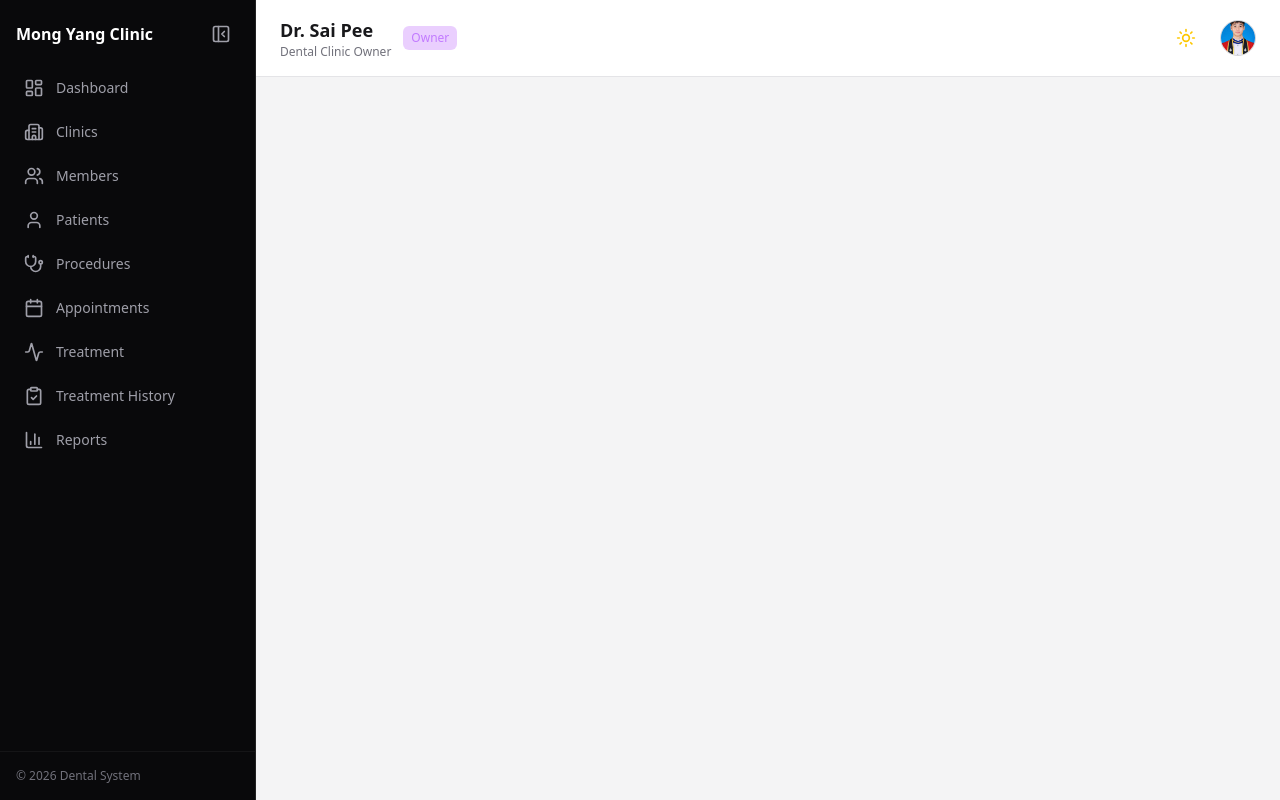
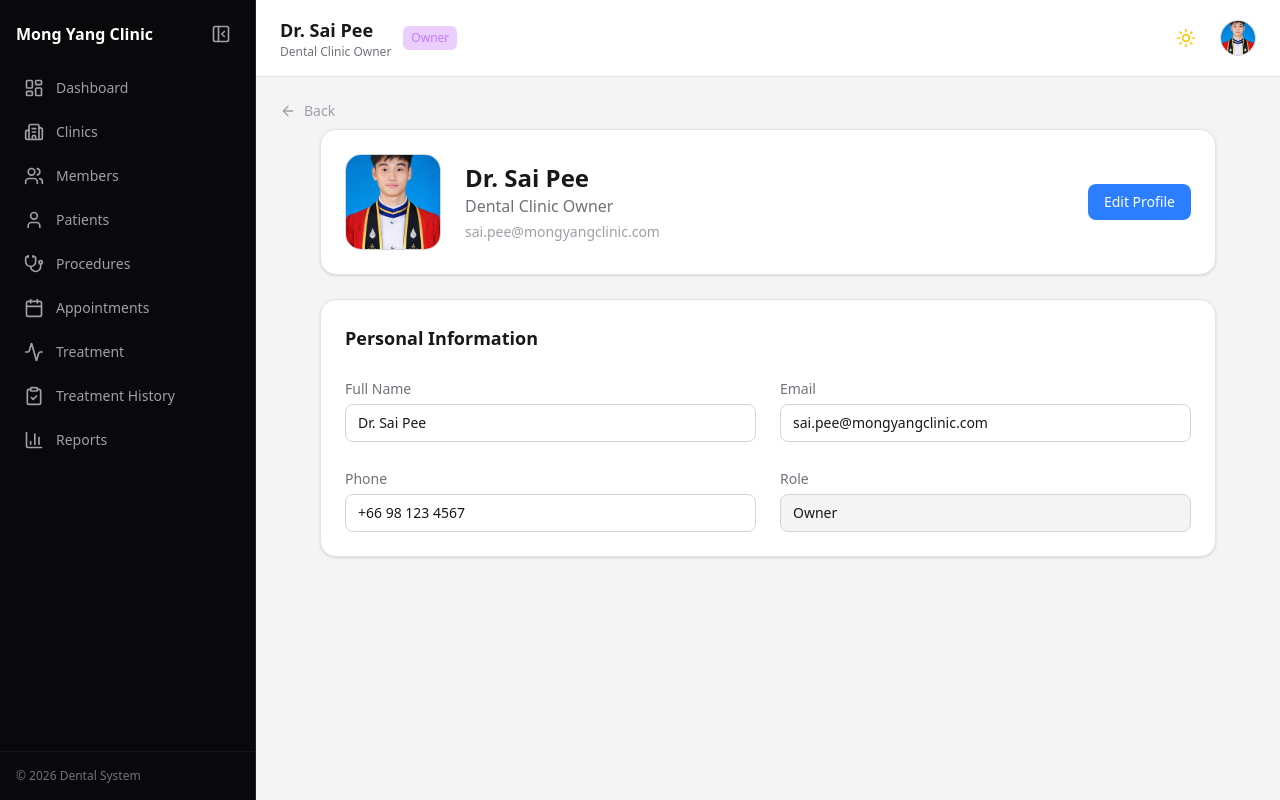
Before and after one commit to ahpharjr/DentalPatientMangement, a React (Vite) app in the folder patient-management-fronted/: page /profile in a window 1280 px wide. Built offline with nearby package versions, Linux system fonts and the light colour scheme.

Commit message:
Add Profile Page

```diff
--- a/patient-management-fronted/src/App.jsx
+++ b/patient-management-fronted/src/App.jsx
@@ -23,6 +23,7 @@ import TreatmentDetails from "./pages/treatments/TreatmentDetails";
 import NewTreatment from "./pages/treatments/NewTreatment";
 import MemberDetails from "./pages/members/MemberDetails";
 import Members from "./pages/members/Members";
+import Profile from "./pages/profiles";
 import "./App.css";
 
 function App() {
@@ -54,6 +55,7 @@ function App() {
           <Route path="/treatments/new" element={<NewTreatment />} />
           <Route path="/members" element={<Members />} />
           <Route path="/members/:id" element={<MemberDetails />} />
+          <Route path="/profile" element={<Profile />} />
         </Routes>
       </AppLayout>
     </BrowserRouter>
--- a/patient-management-fronted/src/components/layout/Sidebar.jsx
+++ b/patient-management-fronted/src/components/layout/Sidebar.jsx
@@ -53,7 +53,7 @@ export default function Sidebar({ open, toggleSidebar }) {
         {/* Toggle */}
         <button
           onClick={toggleSidebar}
-          className="p-2 rounded-lg hover:bg-zinc-800 transition"
+          className="p-2 rounded-lg hover:bg-zinc-800 transition cursor-pointer"
         >
           {open ? (
             <PanelLeftClose className="h-5 w-5 text-zinc-400" />
@@ -84,7 +84,7 @@ export default function Sidebar({ open, toggleSidebar }) {
             {/* Active Left Indicator */}
             <span className="absolute left-0 top-1/2 -translate-y-1/2 h-6 w-1 rounded-r-full bg-blue-500 opacity-0 group-[.active]:opacity-100"></span>
 
-            <item.icon className="h-5 w-5 flex-shrink-0" />
+            <item.icon className="h-5 w-5 shrink-0" />
 
             {open && <span>{item.label}</span>}
           </NavLink>
--- a/patient-management-fronted/src/components/layout/Topbar.jsx
+++ b/patient-management-fronted/src/components/layout/Topbar.jsx
@@ -1,7 +1,10 @@
 import { Sun, Moon } from "lucide-react";
+import { useNavigate } from "react-router-dom";
 import Badge from "../ui/Badge";
 
 export default function Topbar({ darkMode, toggleDarkMode }) {
+  const navigate = useNavigate();
+
   return (
     <header className="flex items-center justify-between px-6 py-4
                        backdrop-blur-xl bg-white/70 dark:bg-zinc-900/70
@@ -24,10 +27,9 @@ export default function Topbar({ darkMode, toggleDarkMode }) {
       {/* Right */}
       <div className="flex items-center gap-4">
 
-        {/* Dark Mode Toggle */}
         <button
           onClick={toggleDarkMode}
-          className="p-2 rounded-lg hover:bg-zinc-200 dark:hover:bg-zinc-800 transition"
+          className="p-2 rounded-lg hover:bg-zinc-200 dark:hover:bg-zinc-800 transition cursor-pointer"
         >
           {darkMode ? (
             <Sun className="h-5 w-5 text-yellow-400" />
@@ -36,12 +38,17 @@ export default function Topbar({ darkMode, toggleDarkMode }) {
           )}
         </button>
 
-        {/* Profile */}
-        <img
-          src="/ahphar.png"
-          alt="Profile"
-          className="h-9 w-9 rounded-full object-cover border border-zinc-300 dark:border-white/10"
-        />
+        {/* Clickable Profile */}
+        <button
+          onClick={() => navigate("/profile")}
+          className="rounded-full focus:outline-none cursor-pointer"
+        >
+          <img
+            src="/ahphar.png"
+            alt="Profile"
+            className="h-9 w-9 rounded-full object-cover border border-zinc-300 dark:border-white/10 hover:scale-105 transition"
+          />
+        </button>
       </div>
     </header>
   );
--- a/patient-management-fronted/src/pages/members/Members.jsx
+++ b/patient-management-fronted/src/pages/members/Members.jsx
@@ -42,7 +42,7 @@ export default function Members() {
         action={
           <button
             onClick={() => navigate("/members/new")}
-            className="flex items-center gap-2 rounded-xl bg-blue-600 px-5 py-2 text-sm font-medium text-white shadow-lg hover:bg-blue-500 transition"
+            className="flex items-center gap-2 rounded-lg bg-blue-600 px-5 py-2 text-sm font-medium text-white shadow-lg hover:bg-blue-500 transition"
           >
             <Plus className="h-4 w-4" />
             Add Member
@@ -55,7 +55,7 @@ export default function Members() {
         <Search className="absolute left-3 top-3 h-4 w-4 text-zinc-500" />
         <input
           placeholder="Search members..."
-          className="w-full rounded-xl border border-white/10 bg-zinc-900 py-2.5 pl-10 pr-4 text-sm text-white placeholder-zinc-500 focus:border-blue-500 focus:outline-none"
+          className="w-full rounded-lg border border-white/10 bg-zinc-900 py-2.5 pl-10 pr-4 text-sm text-white placeholder-zinc-500 focus:border-blue-500 focus:outline-none"
         />
       </div>
 
@@ -65,17 +65,17 @@ export default function Members() {
 </div>
 
       {/* Modern Table Card */}
-      <div className="rounded-2xl border border-white/10 bg-zinc-950 shadow-xl overflow-hidden">
+      <div className="rounded-lg border border-white/10 bg-zinc-950 shadow-xl overflow-hidden">
 
         <table className="w-full text-sm">
 
           <thead className="bg-zinc-900 text-zinc-400">
             <tr>
-              <th className="px-6 py-4 text-left font-medium">Member</th>
-              <th className="px-6 py-4 text-left font-medium">Role</th>
-              <th className="px-6 py-4 text-left font-medium">Contact</th>
-              <th className="px-6 py-4 text-left font-medium">Clinic</th>
-              <th className="px-6 py-4 text-right font-medium">Action</th>
+              <th className="px-6 py-3 text-left font-medium">Member</th>
+              <th className="px-6 py-3 text-left font-medium">Role</th>
+              <th className="px-6 py-3 text-left font-medium">Contact</th>
+              <th className="px-6 py-3 text-left font-medium">Clinic</th>
+              <th className="px-6 py-3 text-right font-medium">Action</th>
             </tr>
           </thead>
 
@@ -86,7 +86,7 @@ export default function Members() {
                 className="border-t border-white/5 hover:bg-zinc-900/60 transition"
               >
                 {/* Member Info with Avatar */}
-                <td className="px-6 py-5">
+                <td className="px-6 py-2">
                   <div className="flex items-center gap-4">
                     <div className="flex h-10 w-10 items-center justify-center rounded-full bg-blue-600 text-sm font-semibold text-white">
                       {m.name.charAt(0)}
@@ -101,9 +101,9 @@ export default function Members() {
                 </td>
 
                 {/* Role Badge */}
-                <td className="px-6 py-5">
+                <td className="px-6 py-2">
                   <span
-                    className={`rounded-full px-5 py-2 text-xs font-medium ${getRoleBadge(
+                    className={`rounded-xl px-3 py-2 text-xs font-medium ${getRoleBadge(
                       m.role
                     )}`}
                   >
@@ -112,18 +112,18 @@ export default function Members() {
                 </td>
 
                 {/* Contact */}
-                <td className="px-6 py-5 text-zinc-300">
+                <td className="px-6 py-2 text-zinc-300">
                   <p>{m.email}</p>
                   <p className="text-xs pt-1 text-zinc-500">{m.phone}</p>
                 </td>
 
                 {/* Clinic */}
-                <td className="px-6 py-5 text-zinc-300">
+                <td className="px-6 py-2 text-zinc-300">
                   {m.clinic}
                 </td>
 
                 {/* View Only */}
-                <td className="px-6 py-5 text-right">
+                <td className="px-6 py-2 text-right">
                   <button
                     onClick={() => navigate(`/members/${m.id}`)}
                     className="inline-flex items-center gap-2 rounded-lg px-4 py-2 text-xs font-medium text-white cursor-pointer"
--- /dev/null
+++ b/patient-management-fronted/src/pages/profiles.jsx
@@ -0,0 +1,118 @@
+import { useState } from "react";
+import { ArrowLeft } from "lucide-react";
+import { useNavigate } from "react-router-dom";
+
+export default function Profile() {
+    const [editMode, setEditMode] = useState(false);
+    const navigate = useNavigate();
+
+    return (
+        <div>
+            {/* Back */}
+            <button
+                onClick={() => navigate(-1)}
+                className="flex items-center gap-2 text-sm text-zinc-400 hover:text-white"
+            >
+                <ArrowLeft className="h-4 w-4" />
+                Back
+            </button>
+            <div className="max-w-4xl mx-auto space-y-6 mt-2">
+
+                {/* Header Card */}
+                <div className="rounded-2xl bg-white dark:bg-zinc-900 border border-zinc-200 dark:border-white/10 p-6 shadow-sm">
+
+                    <div className="flex items-center gap-6">
+                        <img
+                            src="/ahphar.png"
+                            alt="Profile"
+                            className="h-24 w-24 rounded-2xl object-cover border border-zinc-300 dark:border-white/10"
+                        />
+
+                        <div className="flex-1">
+                            <h2 className="text-2xl font-semibold">
+                                Dr. Sai Pee
+                            </h2>
+                            <p className="text-zinc-500 dark:text-zinc-400">
+                                Dental Clinic Owner
+                            </p>
+                            <p className="text-sm text-zinc-400 mt-1">
+                                sai.pee@mongyangclinic.com
+                            </p>
+                        </div>
+
+                        <button
+                            onClick={() => setEditMode(!editMode)}
+                            className="px-4 py-2 rounded-lg bg-blue-500 text-white text-sm hover:bg-blue-600 transition"
+                        >
+                            {editMode ? "Cancel" : "Edit Profile"}
+                        </button>
+                    </div>
+                </div>
+
+                {/* Details Card */}
+                <div className="rounded-2xl bg-white dark:bg-zinc-900 border border-zinc-200 dark:border-white/10 p-6 shadow-sm space-y-6">
+
+                    <h3 className="text-lg font-semibold">
+                        Personal Information
+                    </h3>
+
+                    <div className="grid grid-cols-1 md:grid-cols-2 gap-6">
+
+                        <div>
+                            <label className="text-sm text-zinc-500 dark:text-zinc-400">
+                                Full Name
+                            </label>
+                            <input
+                                disabled={!editMode}
+                                defaultValue="Dr. Sai Pee"
+                                className="mt-1 w-full rounded-lg border border-zinc-300 dark:border-white/10 bg-transparent px-3 py-2 text-sm focus:outline-none focus:ring-2 focus:ring-blue-500"
+                            />
+                        </div>
+
+                        <div>
+                            <label className="text-sm text-zinc-500 dark:text-zinc-400">
+                                Email
+                            </label>
+                            <input
+                                disabled={!editMode}
+                                defaultValue="sai.pee@mongyangclinic.com"
+                                className="mt-1 w-full rounded-lg border border-zinc-300 dark:border-white/10 bg-transparent px-3 py-2 text-sm focus:outline-none focus:ring-2 focus:ring-blue-500"
+                            />
+                        </div>
+
+                        <div>
+                            <label className="text-sm text-zinc-500 dark:text-zinc-400">
+                                Phone
+                            </label>
+                            <input
+                                disabled={!editMode}
+                                defaultValue="+66 98 123 4567"
+                                className="mt-1 w-full rounded-lg border border-zinc-300 dark:border-white/10 bg-transparent px-3 py-2 text-sm focus:outline-none focus:ring-2 focus:ring-blue-500"
+                            />
+                        </div>
+
+                        <div>
+                            <label className="text-sm text-zinc-500 dark:text-zinc-400">
+                                Role
+                            </label>
+                            <input
+                                disabled
+                                defaultValue="Owner"
+                                className="mt-1 w-full rounded-lg border border-zinc-300 dark:border-white/10 bg-zinc-100 dark:bg-zinc-800 px-3 py-2 text-sm"
+                            />
+                        </div>
+                    </div>
+
+                    {editMode && (
+                        <div className="flex justify-end">
+                            <button className="px-6 py-2 rounded-lg bg-blue-500 text-white text-sm hover:bg-blue-600 transition">
+                                Save Changes
+                            </button>
+                        </div>
+                    )}
+                </div>
+            </div>
+        </div>
+
+    );
+}
```
